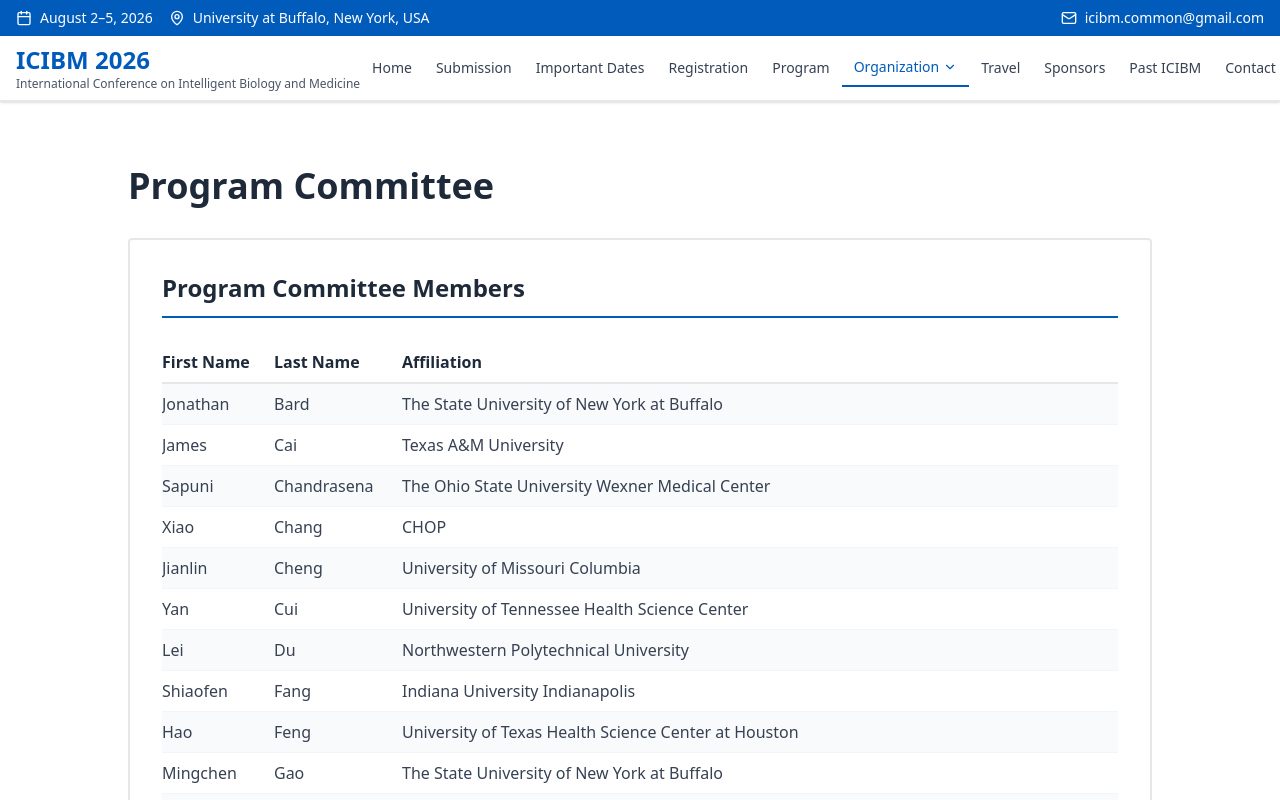
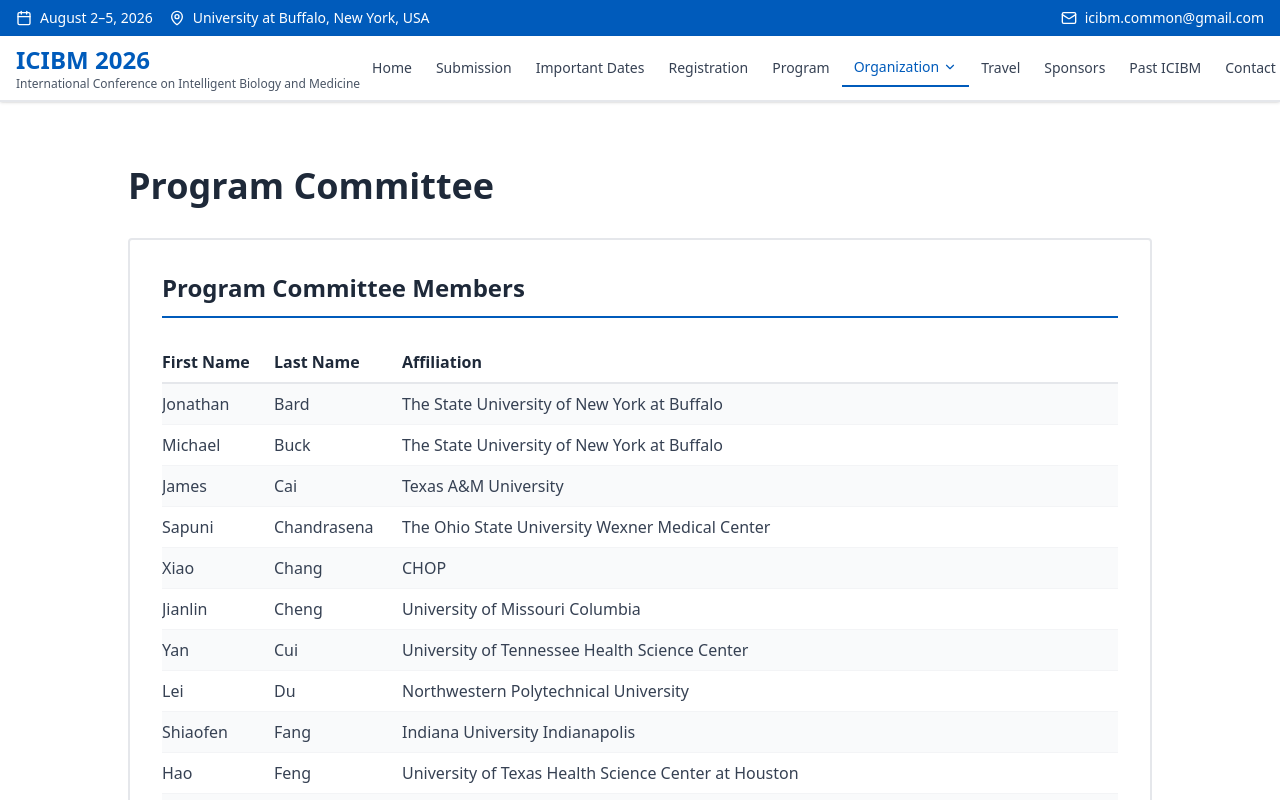
Before and after one commit to hoanglongraspi/ic, a React (Vite) app: page /program-committee in a window 1280 px wide. Shown: the top 800 px of the page. Built offline with nearby package versions, Linux system fonts and the light colour scheme.

Commit message:
update content

```diff
--- a/src/pages/ProgramCommitteePage.tsx
+++ b/src/pages/ProgramCommitteePage.tsx
@@ -1,6 +1,7 @@
 export default function ProgramCommitteePage() {
   const members = [
     { first: "Jonathan", last: "Bard", affiliation: "The State University of New York at Buffalo" },
+    { first: "Michael", last: "Buck", affiliation: "The State University of New York at Buffalo" },
     { first: "James", last: "Cai", affiliation: "Texas A&M University" },
     { first: "Sapuni", last: "Chandrasena", affiliation: "The Ohio State University Wexner Medical Center" },
     { first: "Xiao", last: "Chang", affiliation: "CHOP" },
```
